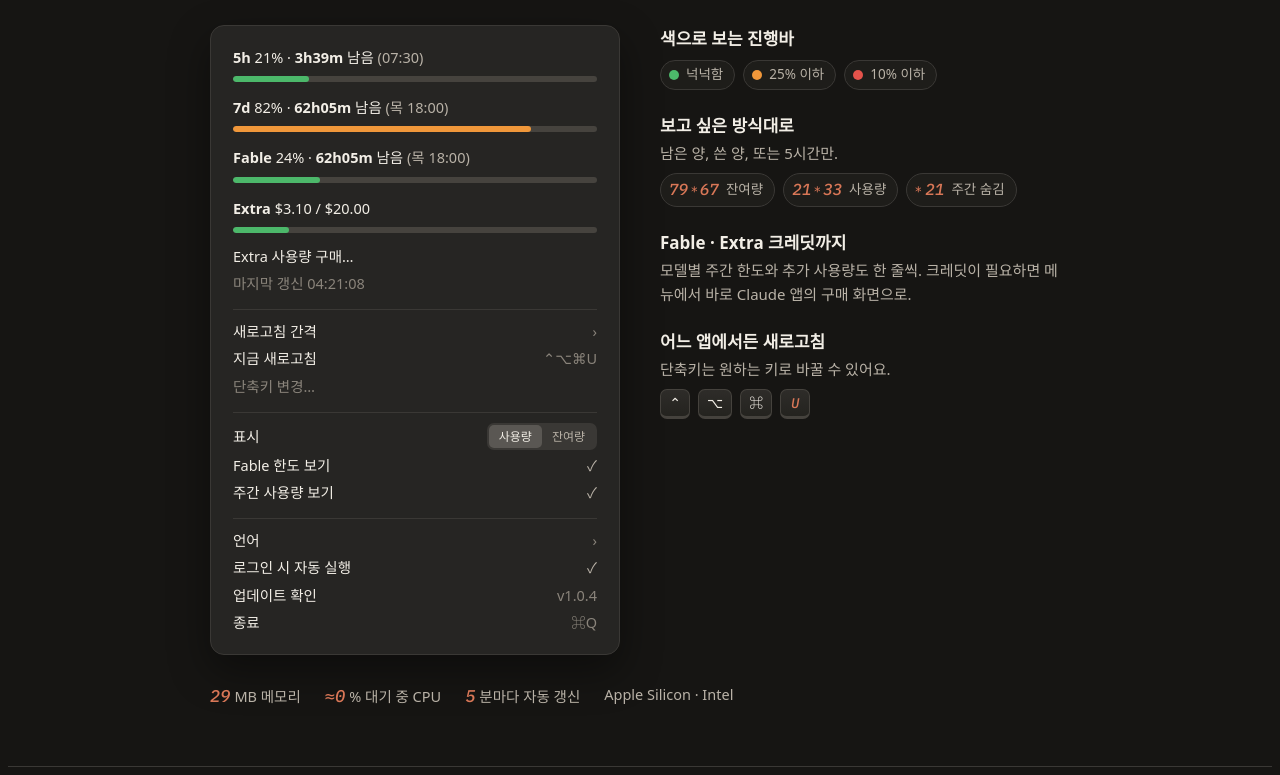
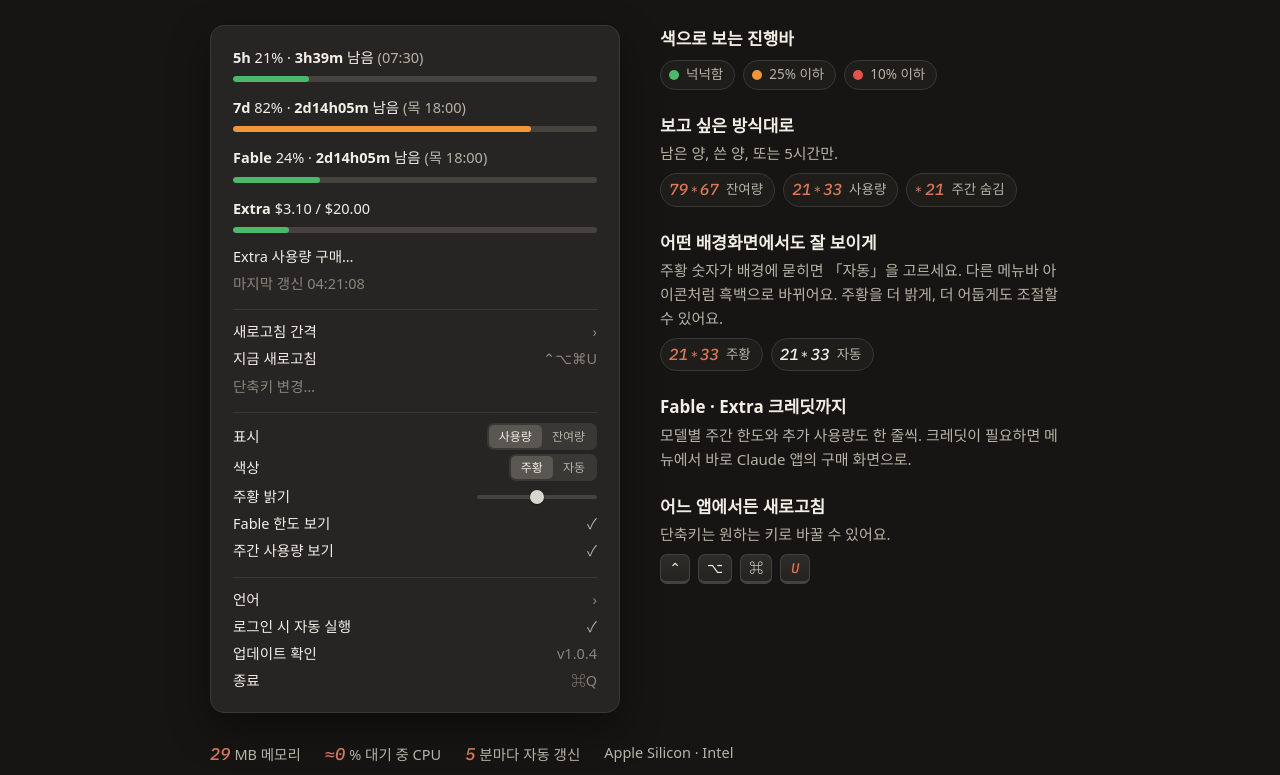
Before and after one commit to hellocket/ClaudeCount, a plain HTML site: page docs/ko/index.html in a window 1280 px wide. Shown: the part 705-1480 px from the top of the page. Drawn offline with Linux system fonts and the light colour scheme; a web font is replaced by a local one.

Commit message:
Docs: Color and Brightness options, days countdown, guided sign-in

```diff
--- a/docs/ko/index.html
+++ b/docs/ko/index.html
@@ -119,6 +119,10 @@ h2 { font-size: clamp(24px, 3.4vw, 32px); font-weight: 700; line-height: 1.25; }
 .dropdown .seg { display: inline-flex; background: #3A3835; border-radius: 7px; padding: 2px; font-size: 12px; }
 .dropdown .seg span { padding: 2px 10px; border-radius: 5px; color: var(--fg-2); }
 .dropdown .seg span.on { background: #5A5753; color: var(--fg); }
+.dropdown .slider { display: inline-flex; align-items: center; width: 120px; height: 14px; position: relative; }
+.dropdown .slider::before { content: ""; position: absolute; left: 0; right: 0; height: 4px; border-radius: 2px; background: #46433E; }
+.dropdown .slider::after { content: ""; position: absolute; left: calc(50% - 7px); width: 14px; height: 14px; border-radius: 50%; background: #D9D6D0; box-shadow: 0 1px 2px rgba(0,0,0,.4); }
+.chip .num.mono { color: var(--fg); }
 .dropdown li kbd { color: var(--fg-3); font-family: var(--font-sans); font-size: 13px; }
 .muted { color: var(--fg-2); }
 
@@ -165,7 +169,7 @@ footer a { color: var(--fg-2); }
 </style>
 
 <svg width="0" height="0" style="position:absolute" aria-hidden="true">
-  <symbol id="star" viewBox="0 0 40 40"><g fill="none" stroke="#D97757" stroke-width="5" stroke-linecap="round"><line x1="20" y1="4" x2="20" y2="36"/><line x1="6.14" y1="12" x2="33.86" y2="28"/><line x1="6.14" y1="28" x2="33.86" y2="12"/></g></symbol>
+  <symbol id="star" viewBox="0 0 40 40"><g fill="none" stroke="currentColor" stroke-width="5" stroke-linecap="round"><line x1="20" y1="4" x2="20" y2="36"/><line x1="6.14" y1="12" x2="33.86" y2="28"/><line x1="6.14" y1="28" x2="33.86" y2="12"/></g></symbol>
 </svg>
 
 <header class="hero">
@@ -214,11 +218,11 @@ footer a { color: var(--fg-2); }
             <div class="track"><div class="fill" style="width:21%;background:var(--ok)"></div></div>
           </div>
           <div class="row">
-            <p><b>7d</b> 82% · <b>62h05m</b> 남음 <span class="muted">(목 18:00)</span></p>
+            <p><b>7d</b> 82% · <b>2d14h05m</b> 남음 <span class="muted">(목 18:00)</span></p>
             <div class="track"><div class="fill" style="width:82%;background:var(--warn)"></div></div>
           </div>
           <div class="row">
-            <p><b>Fable</b> 24% · <b>62h05m</b> 남음 <span class="muted">(목 18:00)</span></p>
+            <p><b>Fable</b> 24% · <b>2d14h05m</b> 남음 <span class="muted">(목 18:00)</span></p>
             <div class="track"><div class="fill" style="width:24%;background:var(--ok)"></div></div>
           </div>
           <div class="row">
@@ -238,6 +242,8 @@ footer a { color: var(--fg-2); }
           <hr>
           <ul>
             <li class="ctl">표시<span class="seg"><span class="on">사용량</span><span>잔여량</span></span></li>
+            <li class="ctl">색상<span class="seg"><span class="on">주황</span><span>자동</span></span></li>
+            <li class="ctl">주황 밝기<span class="slider" aria-hidden="true"></span></li>
             <li class="on">Fable 한도 보기</li>
             <li class="on">주간 사용량 보기</li>
           </ul>
@@ -269,6 +275,14 @@ footer a { color: var(--fg-2); }
             </div>
           </li>
           <li>
+            <h3>어떤 배경화면에서도 잘 보이게</h3>
+            <p>주황 숫자가 배경에 묻히면 「자동」을 고르세요. 다른 메뉴바 아이콘처럼 흑백으로 바뀌어요. 주황을 더 밝게, 더 어둡게도 조절할 수 있어요.</p>
+            <div class="chips">
+              <span class="chip"><span class="num">21<svg class="star" aria-hidden="true" style="margin-inline:0.15em"><use href="#star"/></svg>33</span>주황</span>
+              <span class="chip"><span class="num mono">21<svg class="star" aria-hidden="true" style="margin-inline:0.15em"><use href="#star"/></svg>33</span>자동</span>
+            </div>
+          </li>
+          <li>
             <h3>Fable · Extra 크레딧까지</h3>
             <p>모델별 주간 한도와 추가 사용량도 한 줄씩. 크레딧이 필요하면 메뉴에서 바로 Claude 앱의 구매 화면으로.</p>
           </li>
@@ -296,7 +310,7 @@ footer a { color: var(--fg-2); }
         </div></li>
         <li><div>
           <h3>터미널에서 로그인</h3>
-          <p>실행하면 브라우저가 열려요. 로그인하고 승인하면 끝.</p>
+          <p>실행하면 브라우저가 열려요. 로그인하고 승인하면 끝. 아니면 ClaudeCount를 그냥 열어도 돼요. 이 단계를 하나씩 안내해 드려요.</p>
           <div class="code"><code id="cmd-login">claude</code><button type="button" data-copy="cmd-login">복사</button></div>
         </div></li>
         <li><div>
```
Also changed, not shown: docs/index.html (+18 -4 lines).
